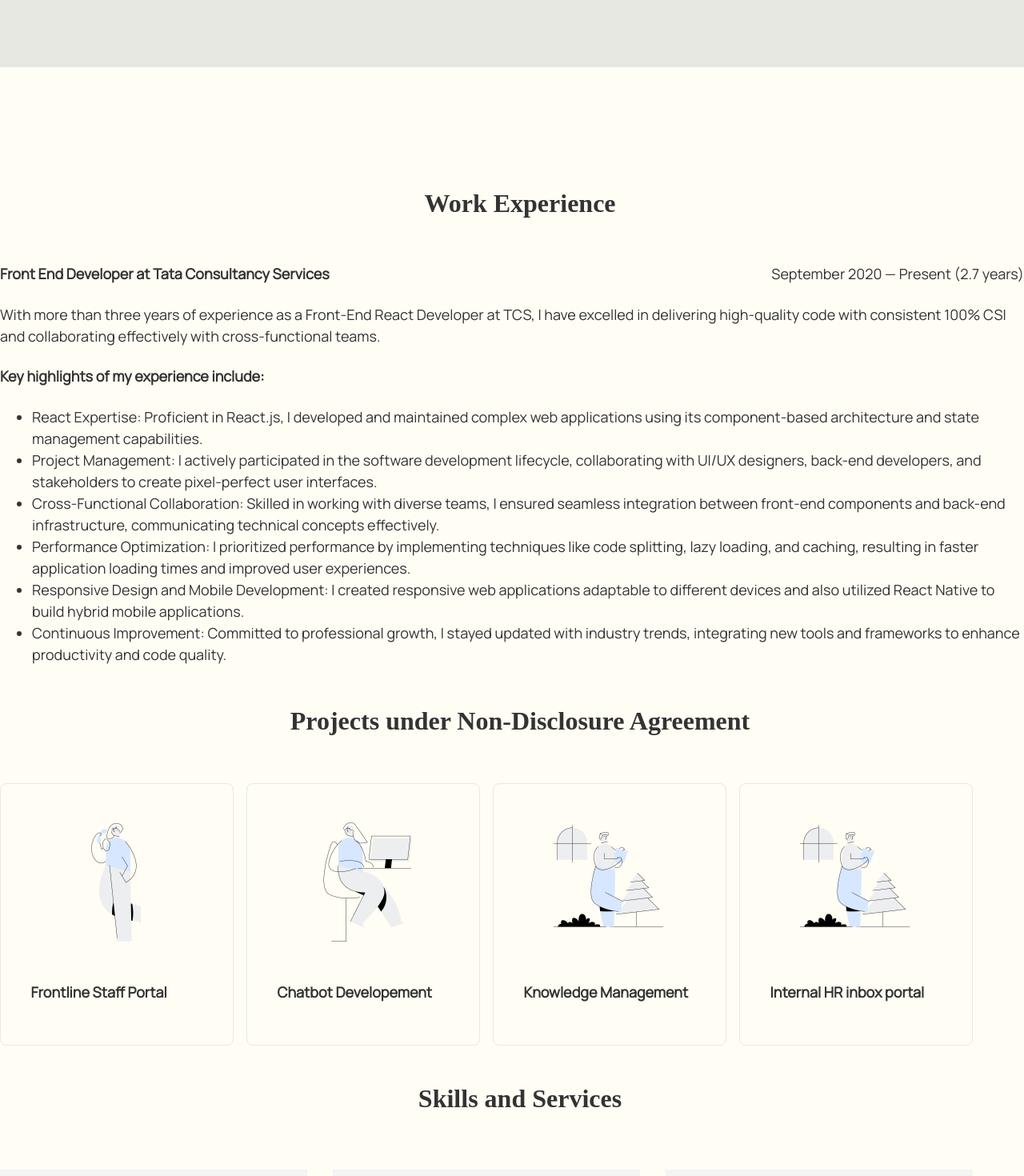
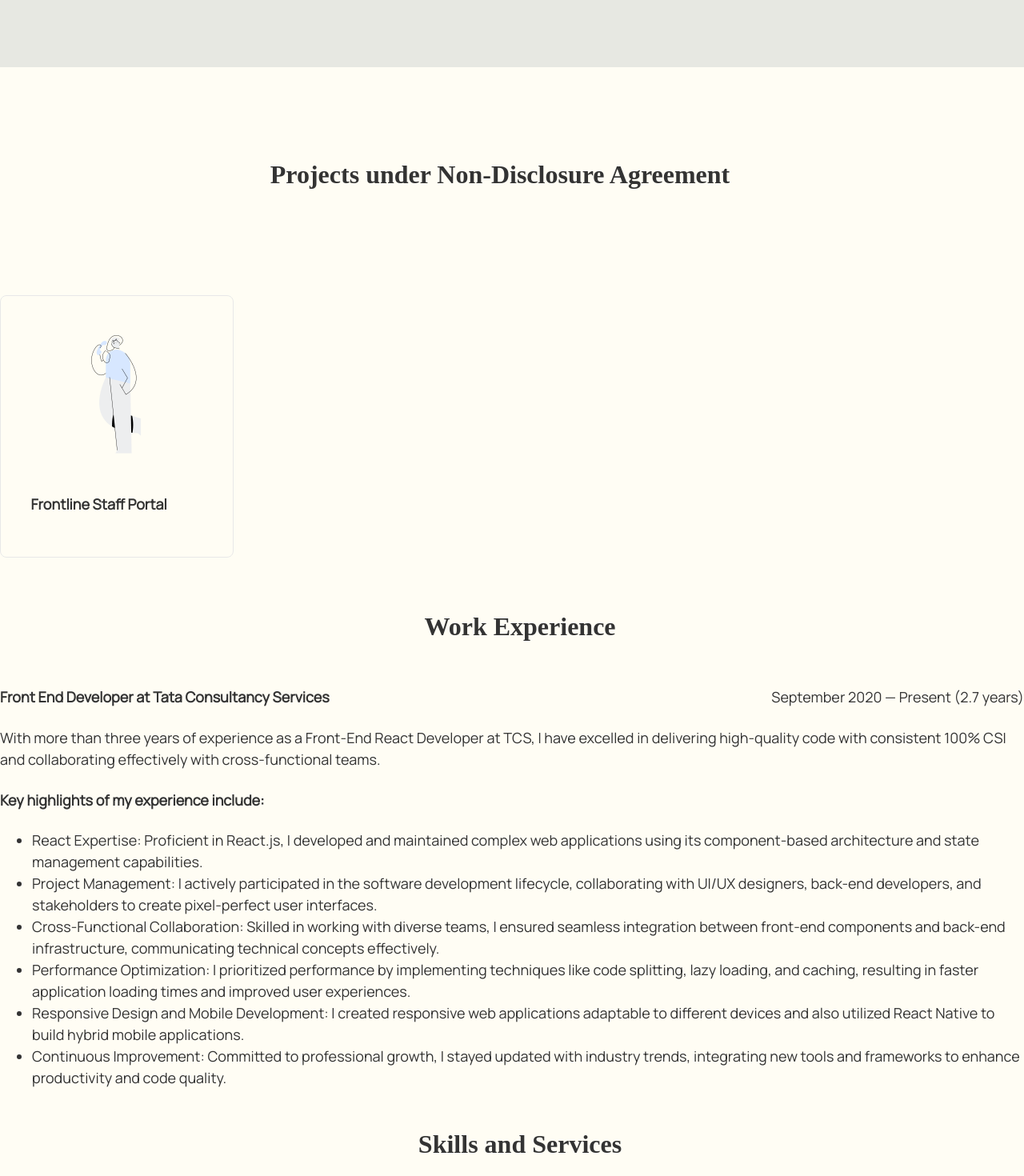
Before and after one commit to VinitaMathew/VinitaPortfolio, a React (Create React App) app: page /#/ in a window 1280 px wide. Shown: the part 1420-2890 px from the top of the page at 80% size. Built offline with nearby package versions, Linux system fonts and the light colour scheme.

Commit message:
add carousel to industry projects

```diff
--- a/src/components/homePage/HomePage.tsx
+++ b/src/components/homePage/HomePage.tsx
@@ -15,8 +15,8 @@ export default function HomePage(props: any) {
         contactClick={props.contactClick}
       />
       <Projects ref={props.projectRef} />
+      <IndustryProjects />
       <WorkExperience />
-      <IndustryProjects />
       <Skills />
       <Contact ref={props.contactRef} />
     </div>
--- /dev/null
+++ b/src/components/homePage/IndustryProjects/IndustryProjectCarousel/IndustryProjectCarousel.scss
@@ -0,0 +1,74 @@
+.industry-projects-list {
+  .carousel-container {
+    margin: 0 auto;
+    .react-multi-carousel-track {
+      margin-top: 100px;
+    }
+    .react-multiple-carousel__arrow {
+      background: white;
+      box-shadow: 0px 4px 10px rgba(0, 0, 0, 0.15);
+      z-index: 10;
+      margin-bottom: 675px;
+      min-width: 40px;
+      min-height: 40px;
+      border-color: #e8e8e8;
+      border-width: 1px;
+      border-style: solid;
+      cursor: pointer;
+      &::before {
+        color: black;
+      }
+    }
+    .react-multiple-carousel__arrow:disabled {
+      cursor: not-allowed;
+    }
+    .react-multiple-carousel__arrow--left {
+      right: calc(4% + 65px);
+      left: unset;
+    }
+  }
+
+  .project-item {
+    height: 628px;
+    border-radius: 8px;
+    margin-right: 32px; /* Adjust this value to set the gap between slides */
+  }
+}
+
+@media only screen and (max-width: 750px) {
+  .industry-projects-list {
+    .carousel-container {
+      .react-multi-carousel-track {
+        margin-top: 60px;
+      }
+      .slide-item {
+        height: 488px;
+        margin-right: unset;
+        .projectThumbnail {
+          height: 200px;
+        }
+        .contentWrapper {
+          h5 {
+            font-size: 20px;
+          }
+          div {
+            font-size: 12px;
+          }
+          a {
+            font-size: 16px;
+            height: 40px;
+            width: 130px;
+          }
+        }
+      }
+      .react-multiple-carousel__arrow {
+        min-width: 32px;
+        min-height: 32px;
+        margin-bottom: 513px;
+        &::before {
+          font-size: 14px;
+        }
+      }
+    }
+  }
+}
--- /dev/null
+++ b/src/components/homePage/IndustryProjects/IndustryProjectCarousel/IndustryProjectCarousel.tsx
@@ -0,0 +1,69 @@
+import React, { useState } from "react";
+import Carousel from "react-multi-carousel";
+import "react-multi-carousel/lib/styles.css";
+import "./IndustryProjectCarousel.scss";
+import { IndustryProjectsData } from "../IndustryProjectsData";
+import IndustryProjectsPopUp from "../IndustryProjectsPopUp/IndustryProjectsPopUp";
+
+const arrowImg = require("../../../../assets/arrow-right-black.png");
+
+export default function IndustryProjectCarousel() {
+  const [modalProps, setModalProps] = useState({});
+  const [isPopupOpen, setIsPopupOpen] = useState(false);
+
+  const responsive = {
+    desktop: {
+      breakpoint: { max: 3000, min: 1024 },
+      items: 2.13,
+      partialVisibilityGutter: 100, // Adjust this value to control the amount of next and previous images shown
+    },
+    tablet: {
+      breakpoint: { max: 1024, min: 464 },
+      items: 1,
+      partialVisibilityGutter: 80,
+    },
+    mobile: {
+      breakpoint: { max: 464, min: 0 },
+      items: 1,
+      partialVisibilityGutter: 60,
+    },
+  };
+
+  const handleProjectClick = (project: any) => {
+    setModalProps({
+      body: (
+        <div
+          className="popup-content"
+          dangerouslySetInnerHTML={{ __html: project.content }}
+        />
+      ),
+      handleCancelBtnClick: () => setIsPopupOpen(false),
+    });
+    setIsPopupOpen(true);
+  };
+
+  return (
+    <Carousel
+      renderArrowsWhenDisabled={true}
+      responsive={responsive}
+      containerClass="carousel-container"
+    >
+      {IndustryProjectsData.map((project, index) => (
+        <div
+          key={index}
+          className="project-item"
+          onClick={() => handleProjectClick(project)}
+        >
+          <img alt="" src={project.image} className="project-thumbnail" />
+          <div className="content-wrapper">
+            <div className="title">{project.title}</div>
+            <button className="project-button">
+              <img alt="open project details" src={arrowImg}></img>
+            </button>
+          </div>
+        </div>
+      ))}
+      <IndustryProjectsPopUp isModalOpened={isPopupOpen} {...modalProps} />
+    </Carousel>
+  );
+}
--- a/src/components/homePage/IndustryProjects/IndustryProjects.scss
+++ b/src/components/homePage/IndustryProjects/IndustryProjects.scss
@@ -1,11 +1,9 @@
 .industry-projects-container {
+  .section-heading {
+    min-width: 400px;
+    margin-inline: 50px;
+  }
   .industry-projects-list {
-    list-style: none;
-    display: flex;
-    gap: 16px;
-    padding: unset;
-    margin-top: 54px;
-    flex-wrap: wrap;
     .project-item {
       border-radius: 8px;
       border: 1px solid #e8e8e8;
--- a/src/components/homePage/IndustryProjects/IndustryProjects.tsx
+++ b/src/components/homePage/IndustryProjects/IndustryProjects.tsx
@@ -1,52 +1,16 @@
-import React, { useState } from "react";
-import { IndustryProjectsData } from "./IndustryProjectsData";
-import IndustryProjectsPopUp from "./IndustryProjectsPopUp/IndustryProjectsPopUp";
+import React from "react";
 import "./IndustryProjects.scss";
-
-const arrowImg = require("../../../assets/arrow-right-black.png");
+import IndustryProjectCarousel from "./IndustryProjectCarousel/IndustryProjectCarousel";
 
 export default function IndustryProjects() {
-  const [modalProps, setModalProps] = useState({});
-  const [isPopupOpen, setIsPopupOpen] = useState(false);
-
-  const handleProjectClick = (project: any) => {
-    setModalProps({
-      body: (
-        <div
-          className="popup-content"
-          dangerouslySetInnerHTML={{ __html: project.content }}
-        />
-      ),
-      handleCancelBtnClick: () => setIsPopupOpen(false),
-    });
-    setIsPopupOpen(true);
-  };
-
   return (
     <div className="industry-projects-container">
       <h2 className="section-heading">
         Projects under Non-Disclosure Agreement
       </h2>
-      <ul className="industry-projects-list">
-        {IndustryProjectsData.map((project, index) => {
-          return (
-            <li
-              key={index}
-              className="project-item"
-              onClick={() => handleProjectClick(project)}
-            >
-              <img alt="" src={project.image} className="project-thumbnail" />
-              <div className="content-wrapper">
-                <div className="title">{project.title}</div>
-                <button className="project-button">
-                  <img alt="open project details" src={arrowImg}></img>
-                </button>
-              </div>
-            </li>
-          );
-        })}
-      </ul>
-      <IndustryProjectsPopUp isModalOpened={isPopupOpen} {...modalProps} />
+      <div className="industry-projects-list">
+        <IndustryProjectCarousel />
+      </div>
     </div>
   );
 }
```
